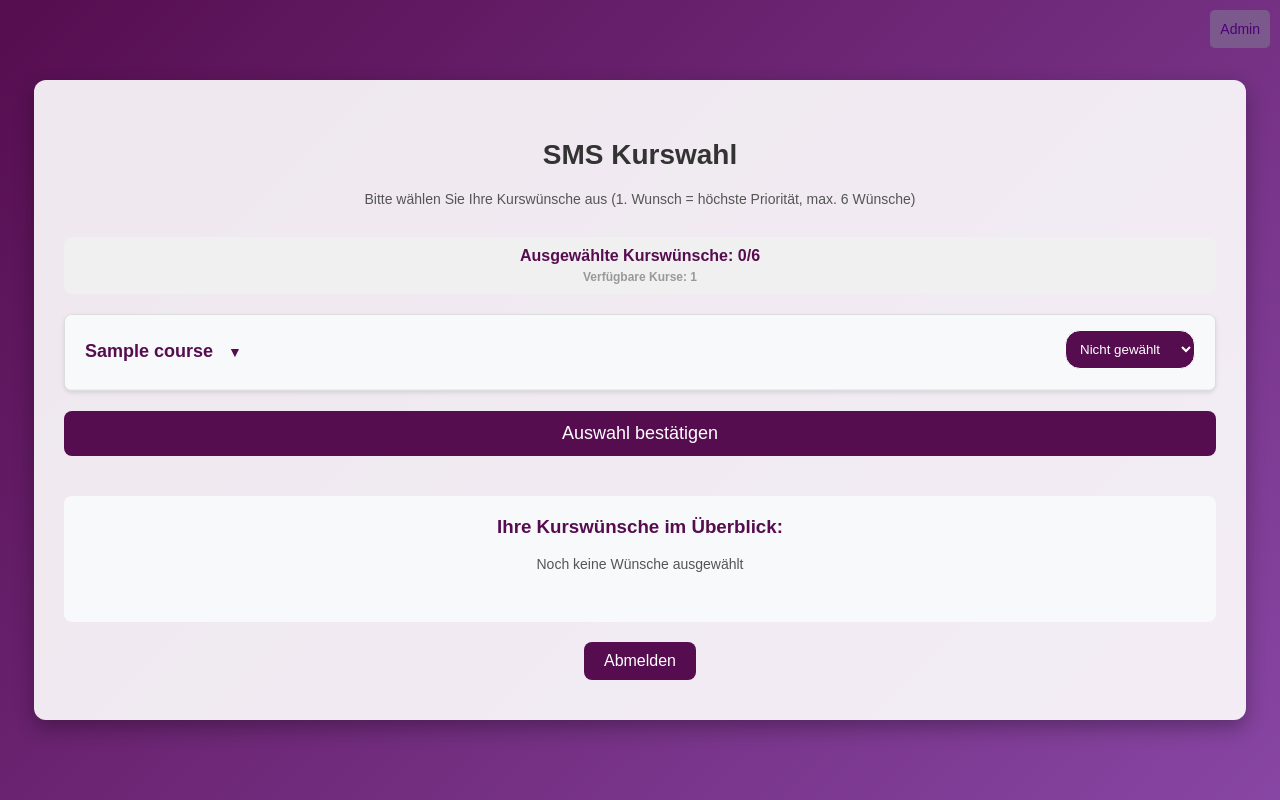
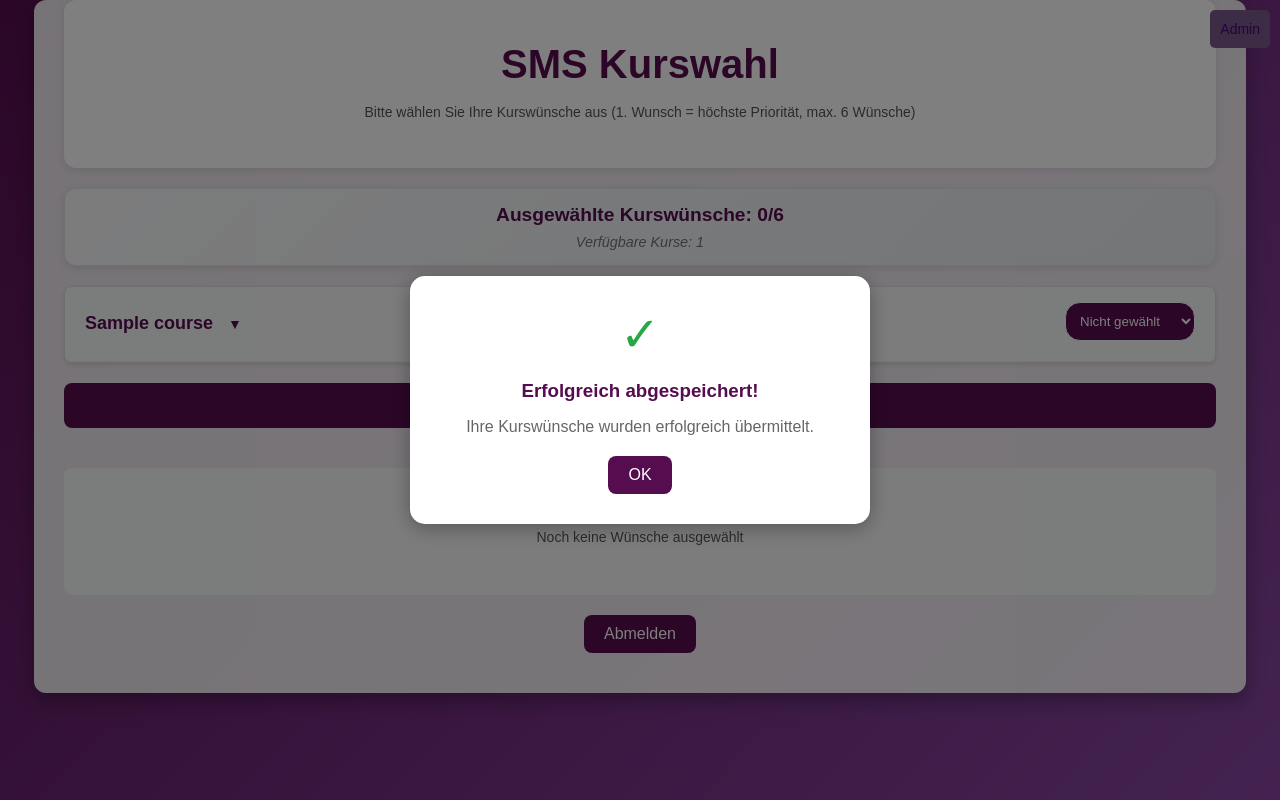
Before and after one commit to wbgym-webteam/subdomain, a Flask app: page /sms/ in a window 1280 px wide. Run offline with Flask 3, Linux system fonts and the light colour scheme; the visitor is signed in with stand-in values (Sample User, id 1); tables that the repository leaves empty hold one stand-in row (values such as "Sample post").

Commit message:
fixed the sms_selection template

```diff
--- a/src/app/templates/sms/sms_selection.html
+++ b/src/app/templates/sms/sms_selection.html
@@ -7,8 +7,10 @@
     <link rel="stylesheet" href="{{ url_for('static', filename='login.css') }}">
 </head>
 <body>
+    <!-- Top spacer removed for better accessibility -->
+
     <!-- Success Popup -->
-    <div id="success-popup" class="popup-overlay" style="display: none;">
+    <div id="success-popup" class="popup-overlay popup-hidden">
         <div class="popup-content">
             <div class="popup-icon">✓</div>
             <h3>Erfolgreich abgespeichert!</h3>
@@ -19,14 +21,17 @@
 
     <!-- Course selection form matching login structure -->
     <div class="login-container sms-container">
+        <div class="header-section">
             <h1>SMS Kurswahl</h1>
-        <!--<h2 class="welcome-message">Willkommen, {{ student }}!</h2>-->
-        <p>Bitte wählen Sie Ihre Kurswünsche aus (1. Wunsch = höchste Priorität, max. 6 Wünsche)</p>
+            <p class="instruction-text">Bitte wählen Sie Ihre Kurswünsche aus (1. Wunsch = höchste Priorität, max. 6 Wünsche)</p>
+        </div>
 
         <div class="selection-counter">
+            <div class="counter-main">
                 Ausgewählte Kurswünsche: <span id="selection-count">0</span>/<span id="selection-limit">6</span>
+            </div>
             <!-- Debug info -->
-            <div style="font-size: 12px; color: #999; margin-top: 5px;">
+            <div class="debug-info">
                 Verfügbare Kurse: {{ courses|length }}
             </div>
         </div>
@@ -278,52 +283,129 @@
             }
         });
     </script>
+<style>
+    html, body {
+        margin: 0;
+        padding: 0;
+        height: auto;
+        min-height: 100%;
+        overflow-x: hidden;
+        scroll-behavior: smooth;
+    }
 
-    <style>
-        /* SMS-specific overrides */
+
     .sms-container {
         max-width: 1200px;
         width: 90%;
+        padding-top: 0;
+        margin-top: 0;
+        margin-bottom: 50px;
+        position: relative;
+        z-index: 1;
+        overflow: visible;
+        height: auto;
 }
 
-        .welcome-message {
+
+
+    .course-card:first-child {
+        margin-top: 0;
+    }
+
+    .admin-panel {
+        position: fixed;
+        top: 10px;
+        right: 10px;
+        background-color: #7b598d;
+        padding: 10px;
+        border-radius: 5px;
+        z-index: 600;
+    }
+
+    .admin-panel a {
+        text-decoration: none;
+        color: #4c0275;
+        font-size: 14px;
+    }
+
+    .header-section {
+        text-align: center;
+        margin-bottom: 20px;
+        background: white;
+        padding: 15px;
+        border-radius: 12px;
+        box-shadow: 0 2px 8px rgba(0,0,0,0.1);
+    }
+
+    .header-section h1 {
+        margin-bottom: 15px;
         color: #560d4f;
-            font-size: 22px;
-            margin-bottom: 10px;
+        font-size: 2.5rem;
+    }
+
+    .instruction-text {
+        font-size: 1.1rem;
+        color: #666;
+        max-width: 600px;
+        margin: 0 auto;
+        line-height: 1.5;
+    }
+
+    .selection-counter {
+        text-align: center;
+        background: linear-gradient(135deg, #f8f9fa, #e9ecef);
+        padding: 15px;
+        border-radius: 12px;
+        margin-bottom: 20px;
+        box-shadow: 0 2px 8px rgba(0,0,0,0.1);
+        border: 1px solid #dee2e6;
+    }
+
+    .counter-main {
+        font-weight: bold;
+        color: #560d4f;
+        font-size: 1.2rem;
+        margin-bottom: 8px;
+    }
+
+    .debug-info {
+        font-size: 0.9rem;
+        color: #6c757d;
+        font-style: italic;
     }
 
     .error-hidden {
         display: none;
     }
 
-        /* Admin panel from login */
-        div.admin-panel {
-            position: absolute;
-            top: 10px;
-            right: 10px;
-            background-color: #7b598d;
-            padding: 10px;
-            border-radius: 5px;
+    .popup-hidden {
+        display: none;
     }
 
-        div.admin-panel a {
-            text-decoration: none;
-            color: #4c0275;
-            font-size: 14px;
+    .course-details-hidden {
+        display: none;
     }
 
-        .selection-counter {
+    .no-courses-message {
         text-align: center;
-            background: #f0f0f0;
-            padding: 10px;
-            border-radius: 8px;
-            margin-bottom: 20px;
-            font-weight: bold;
+        padding: 30px;
+        background: linear-gradient(135deg, #f8f9fa, #e9ecef);
+        border-radius: 12px;
+        border: 2px dashed #dee2e6;
+    }
+
+    .no-courses-message p {
+        margin-bottom: 10px;
+        color: #6c757d;
+    }
+
+    .no-courses-message strong {
         color: #560d4f;
     }
 
     .courses-container {
         margin-bottom: 20px;
+        padding-top: 0;
     }
 
     .course-card {
@@ -334,6 +416,8 @@
         box-shadow: 0 2px 4px rgba(0,0,0,0.1);
         transition: all 0.3s ease;
         overflow: hidden;
+        position: relative;
+        z-index: 1;
     }
 
     .course-card:hover {
@@ -348,7 +432,6 @@
         cursor: pointer;
         background: #f8f9fa;
         transition: background-color 0.3s ease;
-            position: relative;
         border-bottom: 1px solid #eee;
     }
 
@@ -502,7 +583,7 @@
         display: flex;
         justify-content: center;
         align-items: center;
-            z-index: 1000;
+        z-index: 2000;
     }
 
     .popup-content {
```
Also changed, not shown: other parts of src/app/templates/sms/sms_selection.html (+82 -4 lines). Lines whose indentation alone changed are shown as unchanged.
